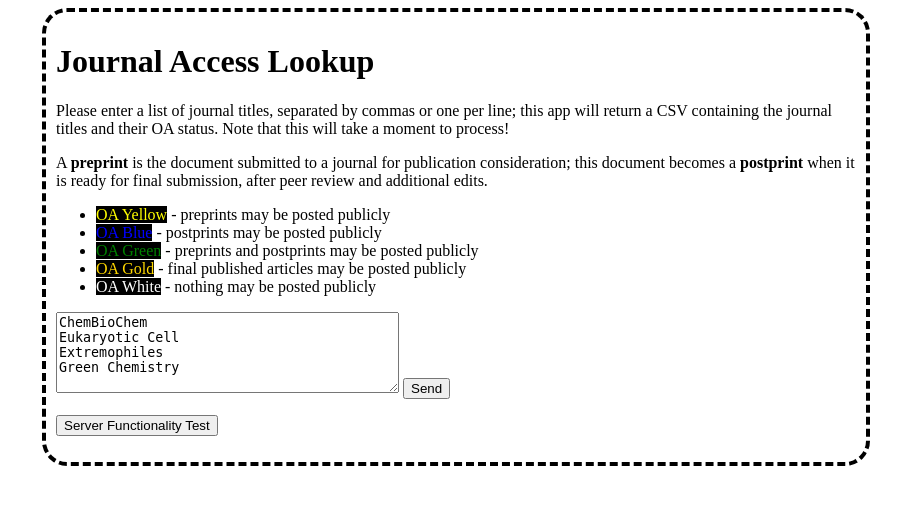
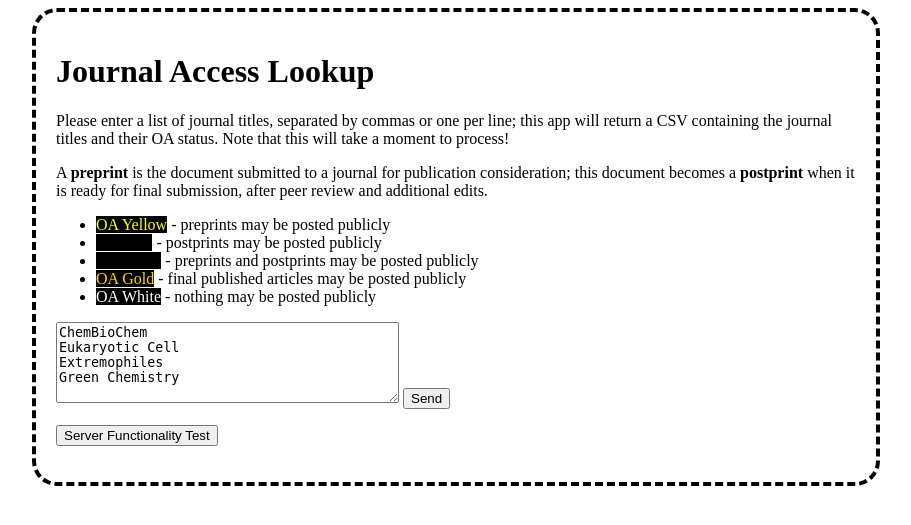
Before and after one commit to bc-design/www-bsc, a Flask app: page / in a window 1280 px wide. Shown: the top 525 px of the page, without its empty margins (184-1095 px from the left). Run offline with Flask 2, Linux system fonts and the light colour scheme.

Commit message:
improving formatting

```diff
--- a/flask/journals/templates/template.html
+++ b/flask/journals/templates/template.html
@@ -29,7 +29,7 @@
 
 <body>
 	<div style="width:800px; float:center; margin:0 auto 0 auto;
-		border:4px black dashed; border-radius:25px; padding: 10px;">
+		border:4px black dashed; border-radius:25px; padding: 20px;">
 	<h1>Journal Access Lookup</h1>
 	<p>Please enter a list of journal titles, separated by commas or one per line;
 		this app will return a CSV containing the journal titles and their OA status.
@@ -42,9 +42,9 @@
 	<ul>
 		<li><span style="color:yellow; background-color:black;">OA Yellow</span>
 			- preprints may be posted publicly</li>
-		<li><span style="color:blue; background-color:black;">OA Blue</span>
+		<li><span style="color:light-blue; background-color:black;">OA Blue</span>
                         - postprints may be posted publicly</li>
-		<li><span style="color:green; background-color:black;">OA Green</span>
+		<li><span style="color:light-green; background-color:black;">OA Green</span>
                         - preprints and postprints may be posted publicly</li>
 		<li><span style="color:gold; background-color:black;">OA Gold</span>
                         - final published articles may be posted publicly</li>
```
